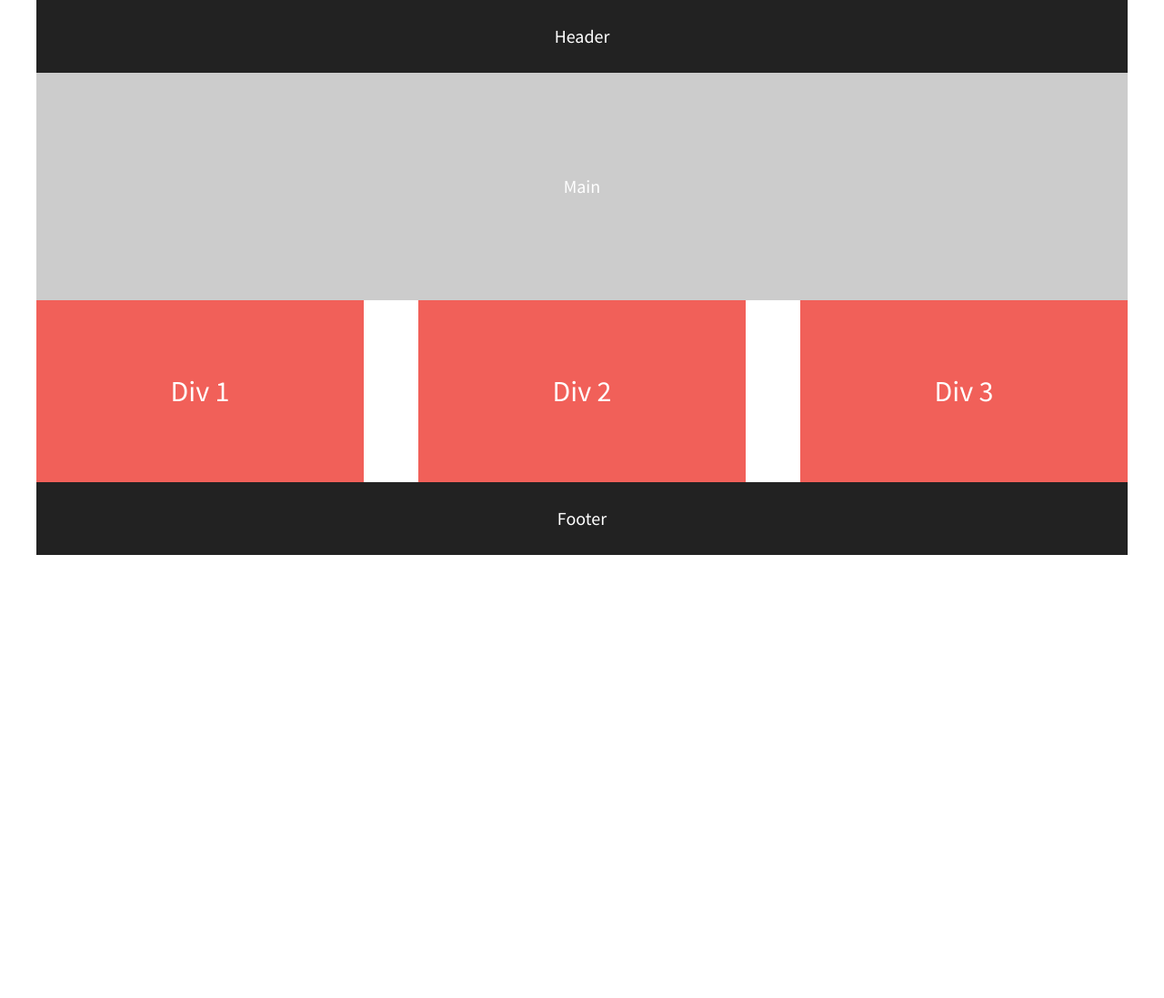
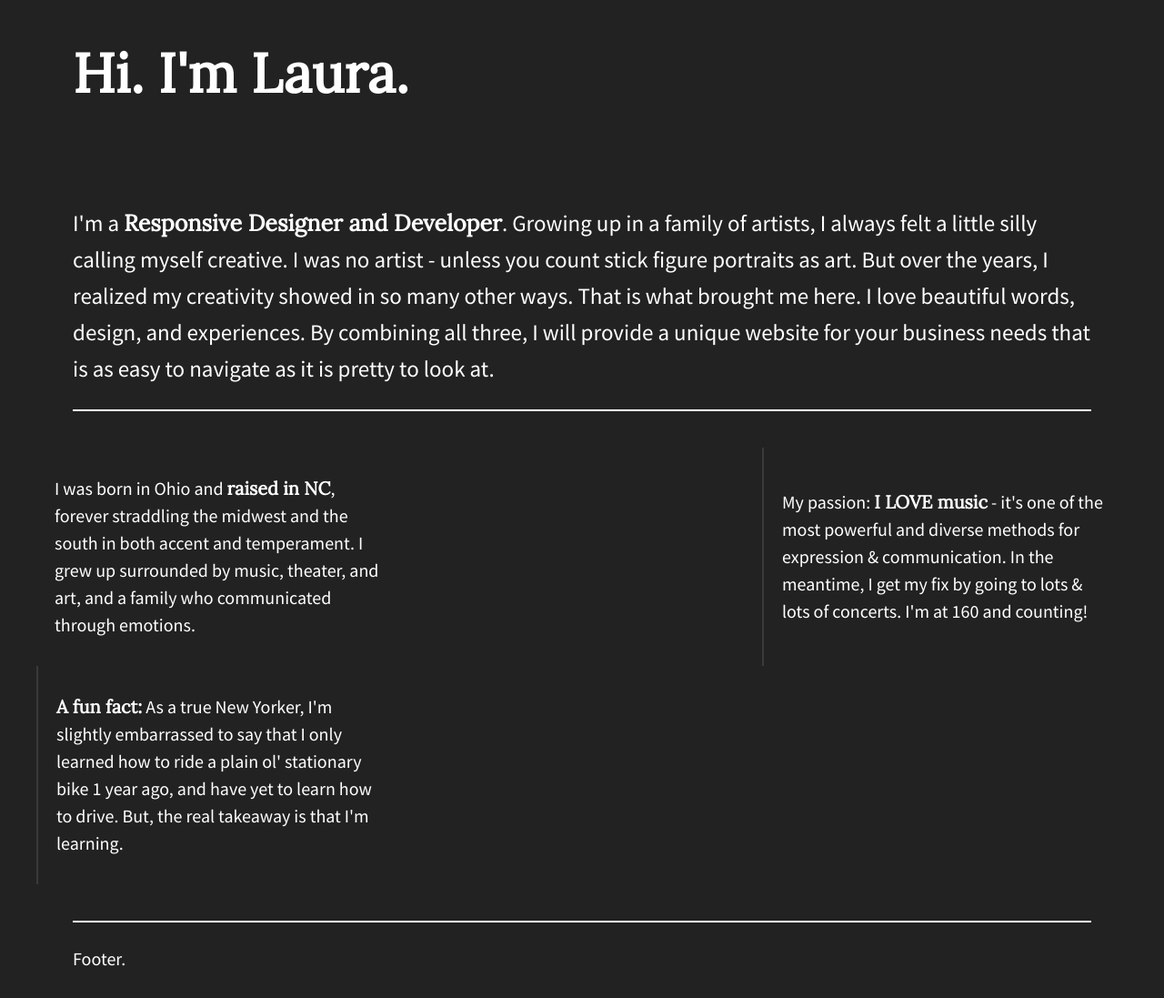
Before and after one commit to Laura-HB/flexbox-starter-layout, a plain HTML site: page index.html in a window 1280 px wide. Shown: the whole page at 91% size. Before the commit the page ends 800 px from the top, so only its background shows below. Drawn offline with nearby package versions, Linux system fonts and the light colour scheme.

Commit message:
Updated styling

```diff
--- a/css/main.css
+++ b/css/main.css
@@ -96,7 +96,7 @@ textarea {
    ========================================================================== */
 
 html {
-  background-color: #fff;
+  background-color: #222;
   height: 100%;
   width: 100%;
 }
@@ -109,25 +109,42 @@ body {
   color: #fff;
 }
 
+h1 {
+    font-family: 'Lora', serif;
+    font-weight: bold;
+    font-size: 3em;
+}
+
+h2 {
+    font-size: 1.25em;
+    font-weight: normal;
+}
+
+span {
+    font-family: 'Lora', serif;
+    font-weight: bold;
+}
+
 header,
 footer {
-  background-color: #222;
   height: 80px;
   width: 100%;
 }
 
 main {
-  background-color: #ccc;
   height: 250px;
   width: 100%;
+  line-height: 2em;
+  border-bottom: #fff solid 2px;
 }
 
 header,
 footer,
 main {
   display: flex;
-  justify-content: center;
+  justify-content: flex-start;
   align-items: center;
+  margin: 2em;
 }
 
 .flex-container {
@@ -140,14 +157,24 @@ main {
 .flex-items {
   color: #fff;
   line-height: 1.5em;
-  font-size: 1.6em;
-  background-color: #f16059;
+  font-size: 1em;
   width: 30%;
   height: 200px;
   display: flex;
   justify-content: center;
   align-items: center;
+  padding: 1.25rem;
 }
+
+#div-2,
+#div-3 {
+    border-left: 2px solid rgb(58, 58, 58);
+}
+
+footer {
+    border-top: #fff solid 2px;
+}
+
 
 /* ==========================================================================
    Helper classes
--- a/index.html
+++ b/index.html
@@ -22,18 +22,32 @@
 
         <!-- Add your site or application content here -->
         <section class="flex-container">
-            <header>Header</header>
-            <main>Main</main>
+            <header>
+                <h1>Hi. I'm Laura.</h1>
+            </header>
+            <main>
+                <h2>
+                    I'm a <span>Responsive Designer and Developer</span>. Growing up in a family of artists, I always felt a little silly calling myself creative. I was no artist - unless you count stick figure portraits as art. But over the years, I realized my creativity showed in so many other ways. That is what brought me here. I love beautiful words, design, and experiences. By combining all three, I will provide a unique website for your business needs that is as easy to navigate as it is pretty to look at.
+                </h2>
+            </main>
             <div id="div-1" class="flex-items">
-                Div 1
+                <p>
+                    I was born in Ohio and <span>raised in NC</span>, forever straddling the midwest and the south in both accent and temperament. I grew up surrounded by music, theater, and art, and a family who communicated through emotions.
+                </p>
             </div>
             <div id="div-2" class="flex-items">
-                Div 2
+                <p>
+                    My passion: <span>I LOVE music</span> - it's one of the most powerful and diverse methods for expression &amp; communication. In the meantime, I get my fix by going to lots &amp; lots of concerts. I'm at 160 and counting!
+                </p>
             </div>
             <div id="div-3" class="flex-items">
-                Div 3
+                <p>
+                    <span>A fun fact:</span> As a true New Yorker, I'm slightly embarrassed to say that I only learned how to ride a plain ol' stationary bike 1 year ago, and have yet to learn how to drive. But, the real takeaway is that I'm learning.
+                </p>
             </div>
-            <footer>Footer</footer>
+            <footer>
+                Footer.
+            </footer>
         </section>
 
         <script src="https://ajax.googleapis.com/ajax/libs/jquery/1.11.3/jquery.min.js"></script>
```
